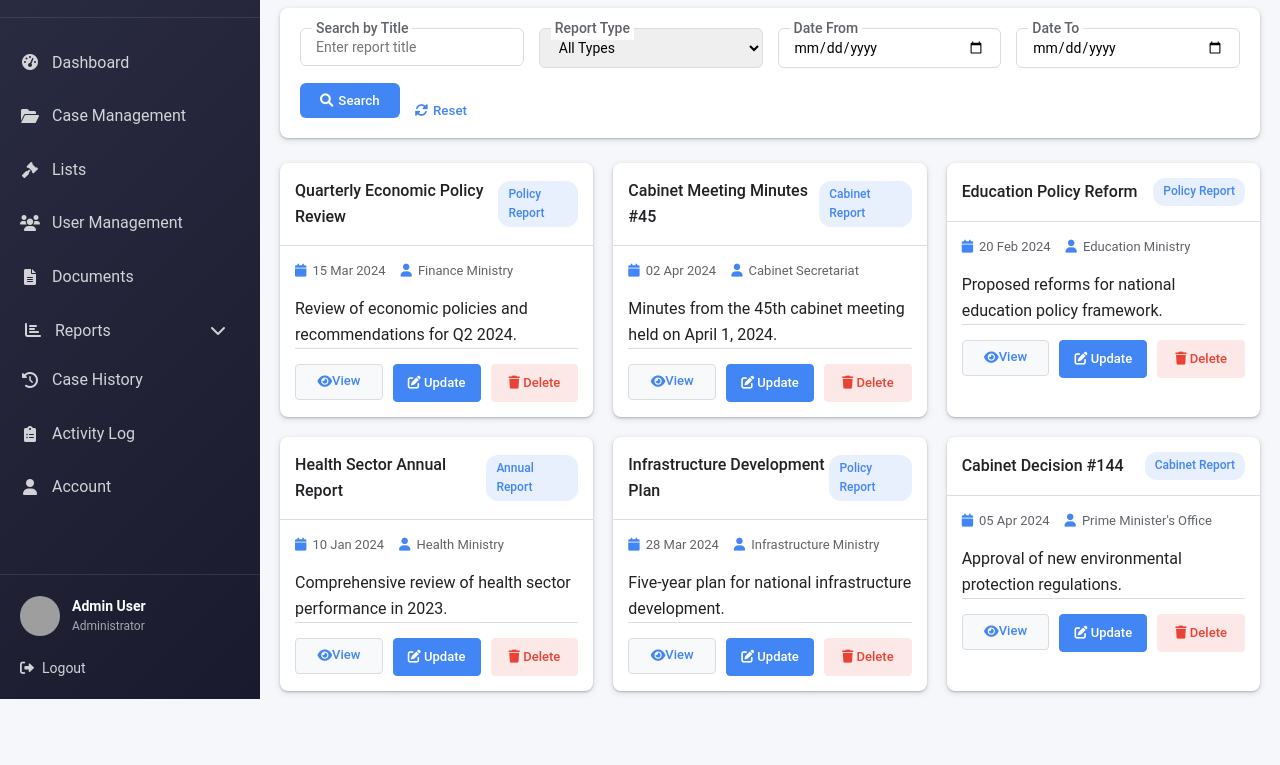
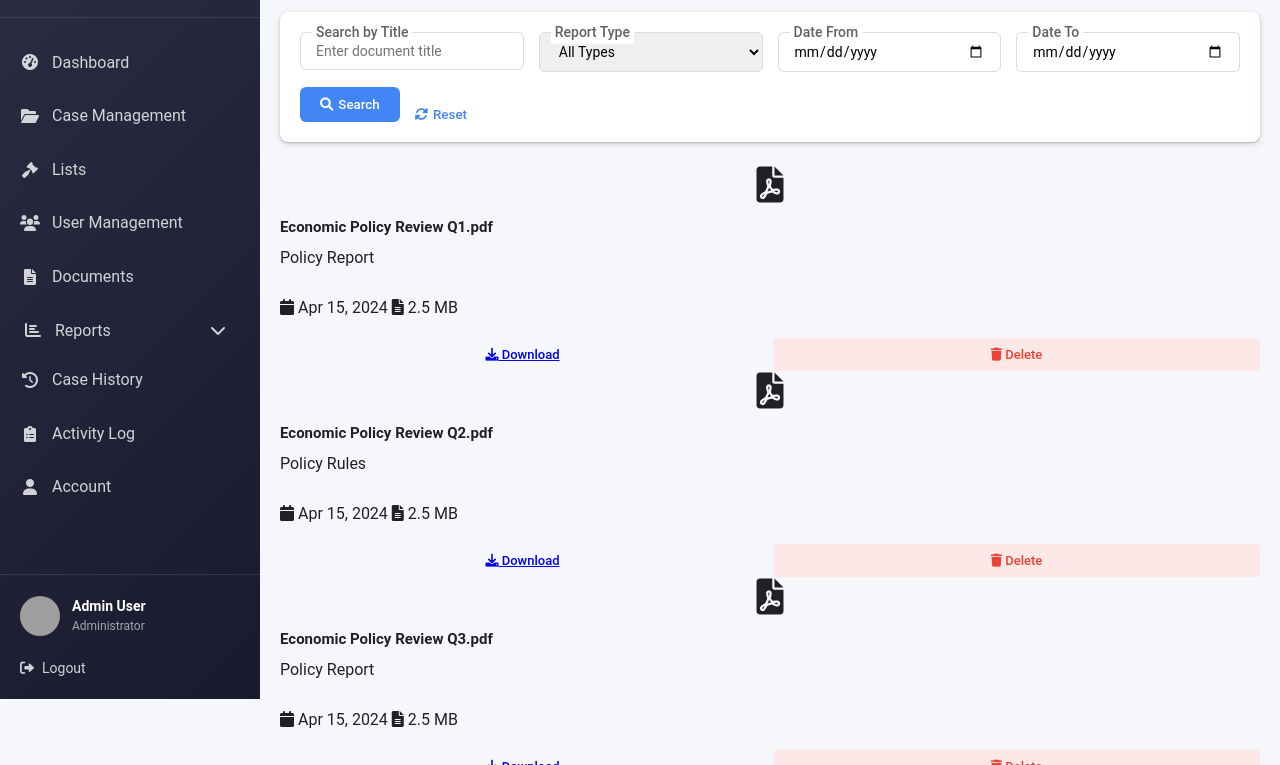
Before and after one commit to ETTech-52/casemgt, a plain HTML site: page cabinate-report.html in a window 1280 px wide. Shown: the part 101-866 px from the top of the page. Before the commit the page ends 800 px from the top, so only its background shows below. Drawn offline with Linux system fonts and the light colour scheme; grey boxes are pictures that could not be loaded.

Commit message:
Refactor cabinate-report.html: Update layout and improve document handling features

```diff
--- a/cabinate-report.html
+++ b/cabinate-report.html
@@ -5,8 +5,6 @@
     <meta charset="UTF-8">
     <meta name="viewport" content="width=device-width, initial-scale=1.0">
     <title>Document Management - Smart Case Management</title>
-    <link rel="stylesheet" href="./css/styles.css">
-    <link rel="stylesheet" href="./css/files.css">
     <link rel="stylesheet" href="./css/cabinate.css">
     <link rel="stylesheet" href="https://cdnjs.cloudflare.com/ajax/libs/font-awesome/6.0.0/css/all.min.css">
     <!-- <style>
@@ -396,7 +394,7 @@
 <body>
     <div class="app-container">
         <!-- Sidebar Navigation -->
-        <div class="sidebar">
+        <div class="sidebar" id="sidebar">
             <div class="sidebar-header">
                 <img src="assets/logo-small.png" alt="Logo">
                 <h3>Smart Case Management</h3>
@@ -452,25 +450,25 @@
 
         <!-- Main Content Area -->
         <div class="container">
-            <header>
+            <!-- Top Bar Section -->
+            <header class="page-header">
                 <div class="header-title">
                     <i class="fas fa-file-alt"></i>
                     <h1>Cabinet/Policy Report</h1>
                 </div>
                 <div class="header-actions">
-                    <button class="btn btn-outline">
-                        <i class="fas fa-download"></i> Export
-                    </button>
-                    <button class="btn btn-primary">
-                        <i class="fas fa-plus"></i> New Report
-                    </button>
+                    <label for="file-upload" class="btn btn-primary">
+                        <i class="fas fa-upload"></i> Upload File
+                        <input type="file" id="file-upload" hidden accept=".pdf,.doc,.docx">
+                    </label>
                 </div>
             </header>
 
+            <!-- Search Filter Section -->
             <div class="filter-bar">
                 <div class="filter-group">
                     <label for="search-title">Search by Title</label>
-                    <input type="text" id="search-title" placeholder="Enter report title">
+                    <input type="text" id="search-title" placeholder="Enter document title">
                 </div>
                 <div class="filter-group">
                     <label for="report-type">Report Type</label>
@@ -478,8 +476,7 @@
                         <option value="">All Types</option>
                         <option value="cabinet">Cabinet Report</option>
                         <option value="policy">Policy Report</option>
-                        <option value="financial">Financial Report</option>
-                        <option value="other">Other</option>
+                        <option value="law">Law Report</option>
                     </select>
                 </div>
                 <div class="filter-group">
@@ -498,230 +495,143 @@
                 </button>
             </div>
 
-            <div class="reports-grid">
-                <!-- Report Card 1 -->
-                <div class="report-card">
-                    <div class="report-header">
-                        <div class="report-title">Quarterly Economic Policy Review</div>
-                        <div class="report-type">Policy Report</div>
+            <!-- Documents Grid -->
+            <div class="documents-grid">
+                <!-- Document Card -->
+                <div class="document-card">
+                    <div class="document-header">
+                        <div class="document-icon">
+                            <i class="fas fa-file-pdf"></i>
                         </div>
-                    <div class="report-body">
-                        <div class="report-meta">
-                            <div class="meta-item">
-                                <i class="fas fa-calendar"></i> 15 Mar 2024
-                            </div>
-                            <div class="meta-item">
-                                <i class="fas fa-user"></i> Finance Ministry
+                        <div class="document-info">
+                            <h3>Economic Policy Review Q1.pdf</h3>
+                            <span class="document-type">Policy Report</span>
                         </div>
                     </div>
-                        <p class="report-desc">Review of economic policies and recommendations for Q2 2024.</p>
-                        <div class="report-actions">
-                            <div class="action-btn view-btn">
-                                <i class="fas fa-eye"></i> View
+                    <div class="document-body">
+                        <div class="document-meta">
+                            <span><i class="fas fa-calendar"></i> Apr 15, 2024</span>
+                            <span><i class="fas fa-file-alt"></i> 2.5 MB</span>
                         </div>
-                            <div class="action-btn update-btn">
-                                <i class="fas fa-edit"></i> Update
-                            </div>
-                            <div class="action-btn delete-btn">
+                        <div class="document-actions">
+                            <a href="#" class="action-btn download-btn" title="Download">
+                                <i class="fas fa-download"></i> Download
+                            </a>
+                            <button class="action-btn delete-btn" title="Delete">
                                 <i class="fas fa-trash"></i> Delete
-                            </div>
+                            </button>
                         </div>
                     </div>
                 </div>
 
-                <!-- Report Card 2 -->
-                <div class="report-card">
-                    <div class="report-header">
-                        <div class="report-title">Cabinet Meeting Minutes #45</div>
-                        <div class="report-type">Cabinet Report</div>
+                <div class="document-card">
+                    <div class="document-header">
+                        <div class="document-icon">
+                            <i class="fas fa-file-pdf"></i>
                         </div>
-                    <div class="report-body">
-                        <div class="report-meta">
-                            <div class="meta-item">
-                                <i class="fas fa-calendar"></i> 02 Apr 2024
-                            </div>
-                            <div class="meta-item">
-                                <i class="fas fa-user"></i> Cabinet Secretariat
+                        <div class="document-info">
+                            <h3>Economic Policy Review Q2.pdf</h3>
+                            <span class="document-type">Policy Rules</span>
                         </div>
                     </div>
-                        <p class="report-desc">Minutes from the 45th cabinet meeting held on April 1, 2024.</p>
-                        <div class="report-actions">
-                            <div class="action-btn view-btn">
-                                <i class="fas fa-eye"></i> View
+                    <div class="document-body">
+                        <div class="document-meta">
+                            <span><i class="fas fa-calendar"></i> Apr 15, 2024</span>
+                            <span><i class="fas fa-file-alt"></i> 2.5 MB</span>
                         </div>
-                            <div class="action-btn update-btn">
-                                <i class="fas fa-edit"></i> Update
-                            </div>
-                            <div class="action-btn delete-btn">
+                        <div class="document-actions">
+                            <a href="#" class="action-btn download-btn" title="Download">
+                                <i class="fas fa-download"></i> Download
+                            </a>
+                            <button class="action-btn delete-btn" title="Delete">
                                 <i class="fas fa-trash"></i> Delete
-                            </div>
+                            </button>
                         </div>
                     </div>
                 </div>
 
-                <!-- Report Card 3 -->
-                <div class="report-card">
-                    <div class="report-header">
-                        <div class="report-title">Education Policy Reform</div>
-                        <div class="report-type">Policy Report</div>
+                <div class="document-card">
+                    <div class="document-header">
+                        <div class="document-icon">
+                            <i class="fas fa-file-pdf"></i>
                         </div>
-                    <div class="report-body">
-                        <div class="report-meta">
-                            <div class="meta-item">
-                                <i class="fas fa-calendar"></i> 20 Feb 2024
-                            </div>
-                            <div class="meta-item">
-                                <i class="fas fa-user"></i> Education Ministry
+                        <div class="document-info">
+                            <h3>Economic Policy Review Q3.pdf</h3>
+                            <span class="document-type">Policy Report</span>
                         </div>
                     </div>
-                        <p class="report-desc">Proposed reforms for national education policy framework.</p>
-                        <div class="report-actions">
-                            <div class="action-btn view-btn">
-                                <i class="fas fa-eye"></i> View
+                    <div class="document-body">
+                        <div class="document-meta">
+                            <span><i class="fas fa-calendar"></i> Apr 15, 2024</span>
+                            <span><i class="fas fa-file-alt"></i> 2.5 MB</span>
                         </div>
-                            <div class="action-btn update-btn">
-                                <i class="fas fa-edit"></i> Update
-                            </div>
-                            <div class="action-btn delete-btn">
+                        <div class="document-actions">
+                            <a href="#" class="action-btn download-btn" title="Download">
+                                <i class="fas fa-download"></i> Download
+                            </a>
+                            <button class="action-btn delete-btn" title="Delete">
                                 <i class="fas fa-trash"></i> Delete
-                            </div>
+                            </button>
                         </div>
                     </div>
                 </div>
 
-                <!-- Report Card 4 -->
-                <div class="report-card">
-                    <div class="report-header">
-                        <div class="report-title">Health Sector Annual Report</div>
-                        <div class="report-type">Annual Report</div>
+                <div class="document-card">
+                    <div class="document-header">
+                        <div class="document-icon">
+                            <i class="fas fa-file-pdf"></i>
                         </div>
-                    <div class="report-body">
-                        <div class="report-meta">
-                            <div class="meta-item">
-                                <i class="fas fa-calendar"></i> 10 Jan 2024
-                            </div>
-                            <div class="meta-item">
-                                <i class="fas fa-user"></i> Health Ministry
+                        <div class="document-info">
+                            <h3>Economic Policy Review Q4.pdf</h3>
+                            <span class="document-type">cabinate-report</span>
                         </div>
                     </div>
-                        <p class="report-desc">Comprehensive review of health sector performance in 2023.</p>
-                        <div class="report-actions">
-                            <div class="action-btn view-btn">
-                                <i class="fas fa-eye"></i> View
+                    <div class="document-body">
+                        <div class="document-meta">
+                            <span><i class="fas fa-calendar"></i> Apr 15, 2024</span>
+                            <span><i class="fas fa-file-alt"></i> 2.5 MB</span>
                         </div>
-                            <div class="action-btn update-btn">
-                                <i class="fas fa-edit"></i> Update
-                            </div>
-                            <div class="action-btn delete-btn">
+                        <div class="document-actions">
+                            <a href="#" class="action-btn download-btn" title="Download">
+                                <i class="fas fa-download"></i> Download
+                            </a>
+                            <button class="action-btn delete-btn" title="Delete">
                                 <i class="fas fa-trash"></i> Delete
-                            </div>
+                            </button>
                         </div>
                     </div>
                 </div>
 
-                <!-- Report Card 5 -->
-                <div class="report-card">
-                    <div class="report-header">
-                        <div class="report-title">Infrastructure Development Plan</div>
-                        <div class="report-type">Policy Report</div>
-                    </div>
-                    <div class="report-body">
-                        <div class="report-meta">
-                            <div class="meta-item">
-                                <i class="fas fa-calendar"></i> 28 Mar 2024
-                            </div>
-                            <div class="meta-item">
-                                <i class="fas fa-user"></i> Infrastructure Ministry
-                            </div>
-                        </div>
-                        <p class="report-desc">Five-year plan for national infrastructure development.</p>
-                        <div class="report-actions">
-                            <div class="action-btn view-btn">
-                                <i class="fas fa-eye"></i> View
-                            </div>
-                            <div class="action-btn update-btn">
-                                <i class="fas fa-edit"></i> Update
-                            </div>
-                            <div class="action-btn delete-btn">
-                                <i class="fas fa-trash"></i> Delete
-                            </div>
+                <!-- pagination  -->
+                <div class="pagination">
+                    <div class="pagination-info">
+                        <span class="pagination-info">Showing 1-4 of 12 documents</span>
+                        <div class="pagination-controls">
+                            <button class="page-btn" disabled>
+                                <i class="fas fa-chevron-left"></i>
+                            </button>
+                            <button class="page-btn active">1</button>
+                            <button class="page-btn">2</button>
+                            <button class="page-btn">3</button>
+                            <button class="page-btn">
+                                <i class="fas fa-chevron-right"></i>
+                            </button>
                         </div>
                     </div>
                 </div>
 
-                <!-- Report Card 6 -->
-                <div class="report-card">
-                    <div class="report-header">
-                        <div class="report-title">Cabinet Decision #144</div>
-                        <div class="report-type">Cabinet Report</div>
-                    </div>
-                    <div class="report-body">
-                        <div class="report-meta">
-                            <div class="meta-item">
-                                <i class="fas fa-calendar"></i> 05 Apr 2024
-                            </div>
-                            <div class="meta-item">
-                                <i class="fas fa-user"></i> Prime Minister's Office
             </div>
         </div>
-                        <p class="report-desc">Approval of new environmental protection regulations.</p>
-                        <div class="report-actions">
-                            <div class="action-btn view-btn">
-                                <i class="fas fa-eye"></i> View
-                            </div>
-                            <div class="action-btn update-btn">
-                                <i class="fas fa-edit"></i> Update
-                            </div>
-                            <div class="action-btn delete-btn">
-                                <i class="fas fa-trash"></i> Delete
-                            </div>
-                        </div>
-                    </div>
-                </div>
-
-
-            </div>
-            <!-- Pagination -->
-            <div class="pagination">
-                <span>Showing 1 to 8 of 24 documents</span>
-                <div class="pagination-controls">
-                    <button disabled><i class="fas fa-chevron-left"></i></button>
-                    <button class="active">1</button>
-                    <button>2</button>
-                    <button>3</button>
-                    <button><i class="fas fa-chevron-right"></i></button>
-                </div>
-            </div>
-        </div>
-
-
     </div>
 
     <!-- Mobile Menu Toggle Button -->
     <button class="mobile-menu-toggle" id="mobileMenuToggle">
         <i class="fas fa-bars"></i>
     </button>
-    <script>
 
 
-        // Pagination
-        document.querySelectorAll('.page-btn').forEach(btn => {
-            btn.addEventListener('click', function () {
-                document.querySelector('.page-btn.active').classList.remove('active');
-                this.classList.add('active');
-                // In a real app, you would load the corresponding page here
-            });
-        });
 
-        // Responsive adjustments
-        function handleResize() {
-            // Additional responsive logic can go here
-        }
-
-        window.addEventListener('resize', handleResize);
-        handleResize();
-    </script>
-    <script src="js/reports.js"></script>->
+    <script src="js/cabinate.js"></script>->
 </body>
 
 </html>
```
Lines whose indentation alone changed are shown as unchanged.
